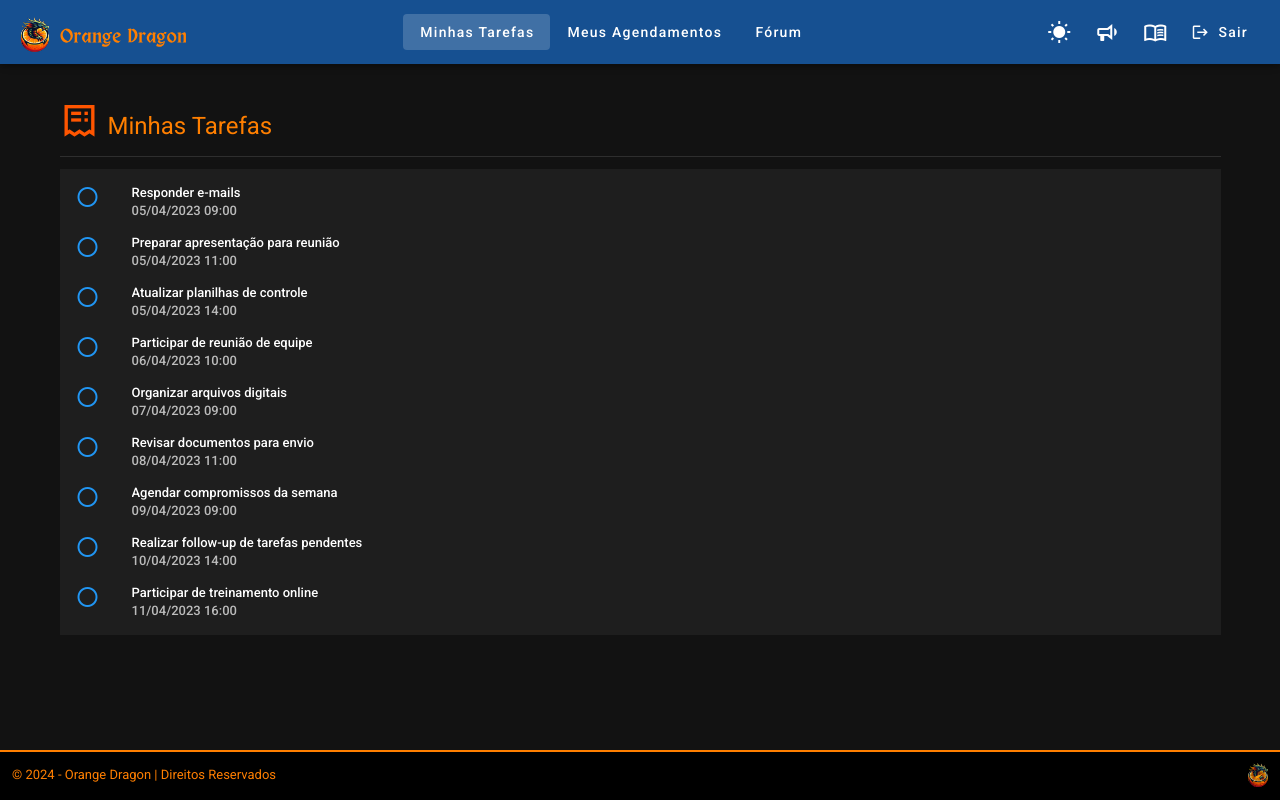
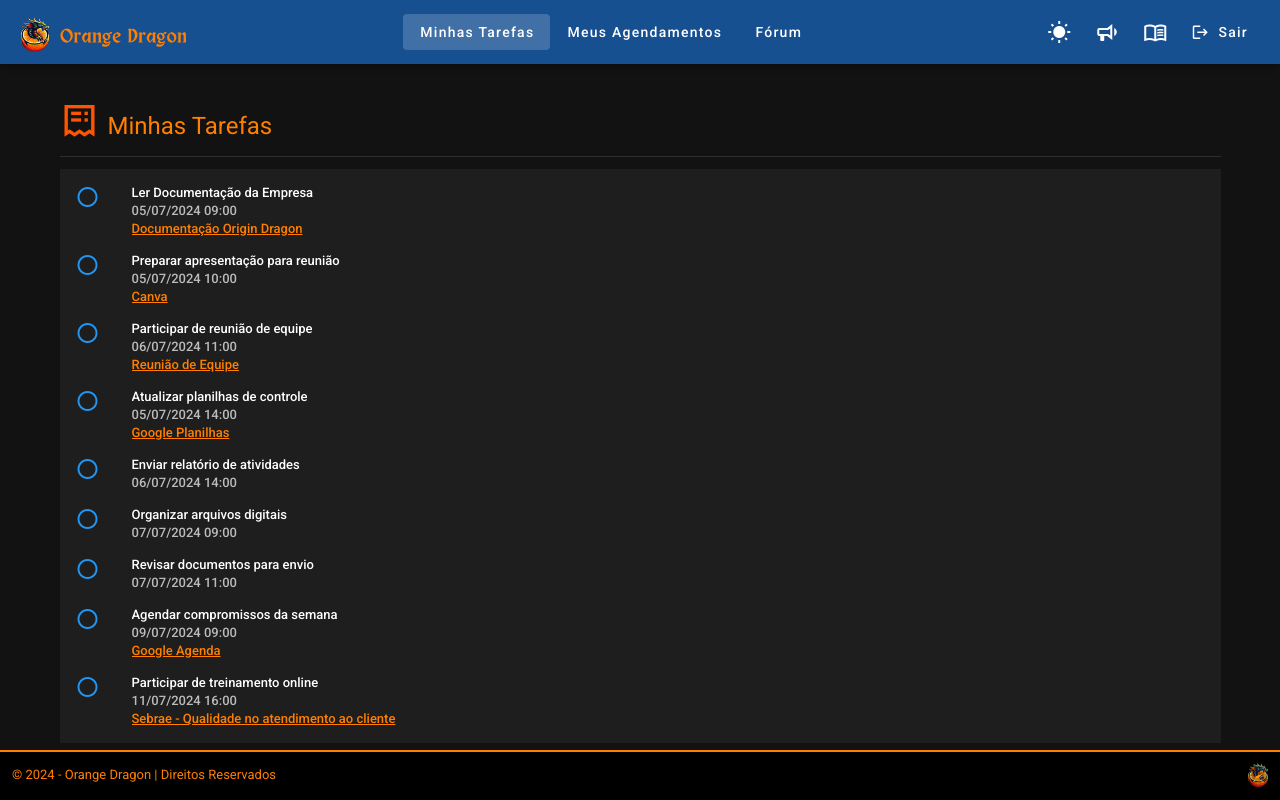
Before and after one commit to eduesplinio/onboarding-vue-funcionarios, a Vue app: page /minhasTarefas in a window 1280 px wide. Built offline with nearby package versions, Linux system fonts and the light colour scheme; sample sign-in values are in the browser's storage.

Commit message:
adiciona link às Tarefas

```diff
--- a/src/views/MinhasTarefas.vue
+++ b/src/views/MinhasTarefas.vue
@@ -21,6 +21,9 @@
             <v-list-item-content>
               <v-list-item-title :class="{ 'text--strikethrough': tarefa.concluida }">{{ tarefa.descricao }}</v-list-item-title>
               <v-list-item-subtitle>{{ tarefa.horario }}</v-list-item-subtitle>
+              <v-list-item-subtitle v-if="tarefa.link">
+                <a :href="tarefa.link" target="_blank" @click.stop>{{ tarefa.textoLink }}</a>
+              </v-list-item-subtitle>
             </v-list-item-content>
           </v-list-item>
         </v-list>
@@ -95,15 +98,15 @@ export default {
       } else {
         // Se não houver tarefas salvas, inicialize com um array vazio ou valores padrão
         this.tarefas = [
-           { descricao: 'Responder e-mails', horario: '05/04/2023 09:00', concluida: false },
-        { descricao: 'Preparar apresentação para reunião', horario: '05/04/2023 11:00', concluida: false },
-        { descricao: 'Atualizar planilhas de controle', horario: '05/04/2023 14:00', concluida: false },
-        { descricao: 'Participar de reunião de equipe', horario: '06/04/2023 10:00', concluida: false },
-        { descricao: 'Organizar arquivos digitais', horario: '07/04/2023 09:00', concluida: false },
-        { descricao: 'Revisar documentos para envio', horario: '08/04/2023 11:00', concluida: false },
-        { descricao: 'Agendar compromissos da semana', horario: '09/04/2023 09:00', concluida: false },
-        { descricao: 'Realizar follow-up de tarefas pendentes', horario: '10/04/2023 14:00', concluida: false },
-        { descricao: 'Participar de treinamento online', horario: '11/04/2023 16:00', concluida: false },
+          { descricao: 'Ler Documentação da Empresa', horario: '05/07/2024 09:00', concluida: false, link: 'https://unifeso.gitbook.io/orange-dragon', textoLink: 'Documentação Origin Dragon' },
+          { descricao: 'Preparar apresentação para reunião', horario: '05/07/2024 10:00', concluida: false, link: 'https://www.canva.com/', textoLink: 'Canva'},
+          { descricao: 'Participar de reunião de equipe', horario: '06/07/2024 11:00', concluida: false, link: 'https://meet.google.com/new?authuser=0&hs=178', textoLink: 'Reunião de Equipe' },
+          { descricao: 'Atualizar planilhas de controle', horario: '05/07/2024 14:00', concluida: false, link: 'https://docs.google.com/spreadsheets', textoLink: 'Google Planilhas' },
+          { descricao: 'Enviar relatório de atividades', horario: '06/07/2024 14:00', concluida: false },
+          { descricao: 'Organizar arquivos digitais', horario: '07/07/2024 09:00', concluida: false },
+          { descricao: 'Revisar documentos para envio', horario: '07/07/2024 11:00', concluida: false },
+          { descricao: 'Agendar compromissos da semana', horario: '09/07/2024 09:00', concluida: false, link: 'https://calendar.google.com/calendar', textoLink: 'Google Agenda' },
+          { descricao: 'Participar de treinamento online', horario: '11/07/2024 16:00', concluida: false, link: 'https://sebrae.com.br/sites/PortalSebrae/cursosonline/qualidade-no-atendimento-ao-cliente,b680b8a6a28bb610VgnVCM1000004c00210aRCRD', textoLink: 'Sebrae - Qualidade no atendimento ao cliente' },
         ];
       }
     },
```
